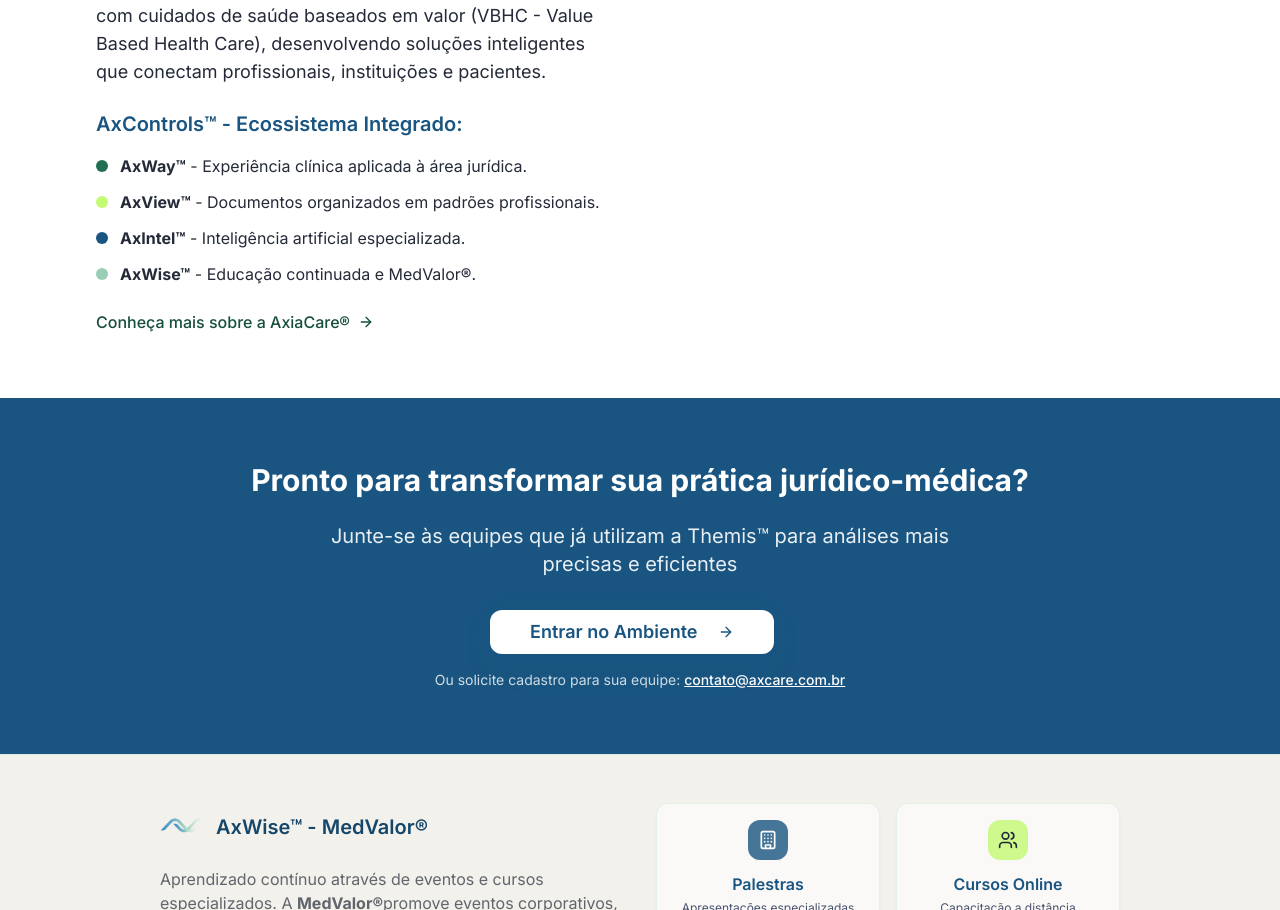
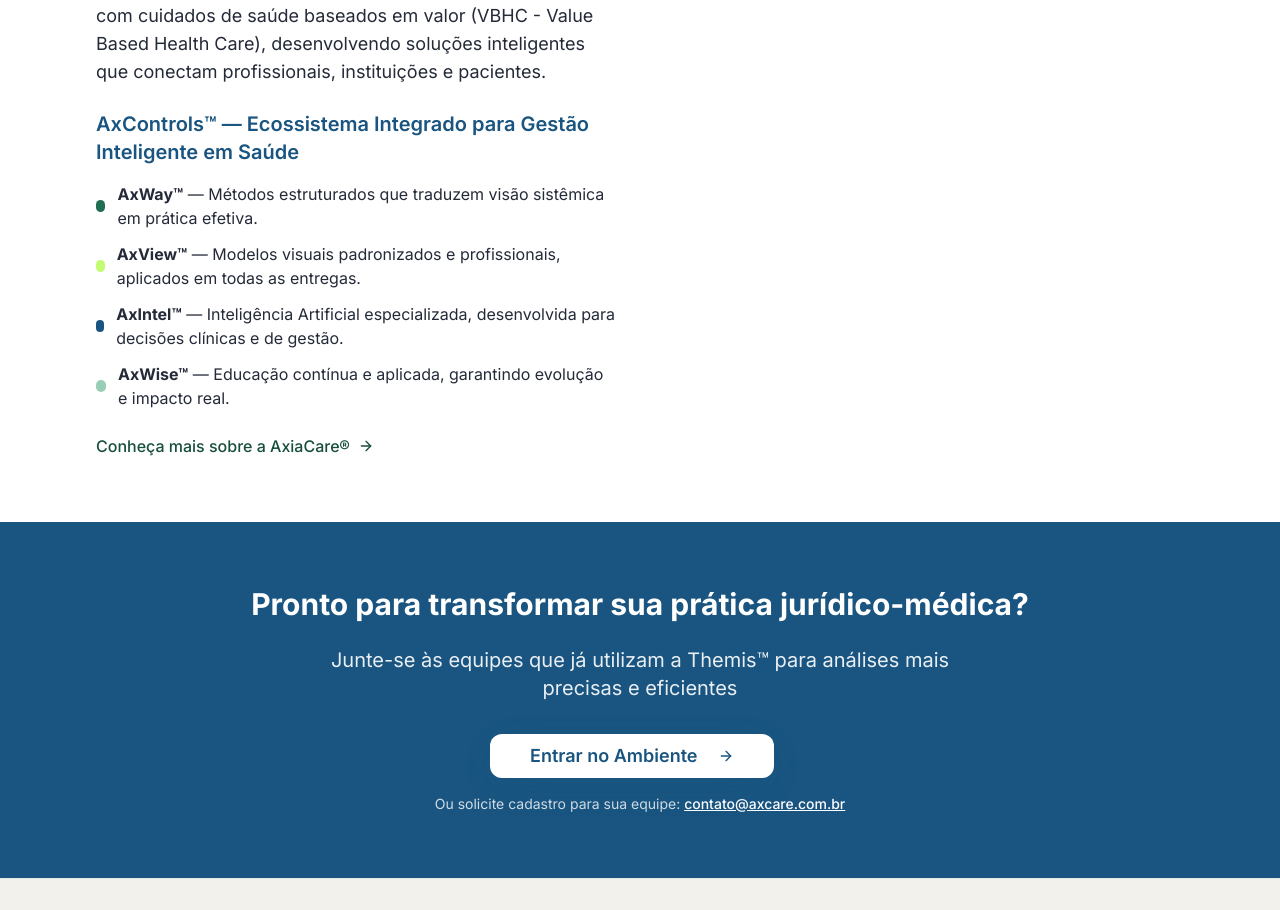
Before and after one commit to axiacare/themis-case-companion, a React (Vite) app: page / in a window 1280 px wide. Shown: the part 2850-3760 px from the top of the page. Built offline with nearby package versions, Linux system fonts and the light colour scheme; a web font is replaced by a local one.

Commit message:
Update AxiaCare ecosystem description

```diff
--- a/src/pages/Index.tsx
+++ b/src/pages/Index.tsx
@@ -332,23 +332,23 @@ const Index = () => {
               </p>
 
               <div className="mb-4 md:mb-6">
-                <h4 className="text-lg md:text-xl font-semibold text-axcontrol-primary mb-3 md:mb-4">AxControls™ - Ecossistema Integrado:</h4>
+                <h4 className="text-lg md:text-xl font-semibold text-axcontrol-primary mb-3 md:mb-4">AxControls™ — Ecossistema Integrado para Gestão Inteligente em Saúde</h4>
                 <div className="space-y-2 md:space-y-3 text-sm md:text-base">
                   <div className="flex items-center space-x-2 md:space-x-3">
                     <div className="w-2.5 h-2.5 md:w-3 md:h-3 bg-axcontrol-accent rounded-full"></div>
-                    <span className="text-axcontrol-dark"><strong>AxWay™</strong> - Experiência clínica aplicada à área jurídica.</span>
+                    <span className="text-axcontrol-dark"><strong>AxWay™</strong> — Métodos estruturados que traduzem visão sistêmica em prática efetiva.</span>
                   </div>
                   <div className="flex items-center space-x-2 md:space-x-3">
                     <div className="w-2.5 h-2.5 md:w-3 md:h-3 bg-axcontrol-secondary-2 rounded-full"></div>
-                    <span className="text-axcontrol-dark"><strong>AxView™</strong> - Documentos organizados em padrões profissionais.</span>
+                    <span className="text-axcontrol-dark"><strong>AxView™</strong> — Modelos visuais padronizados e profissionais, aplicados em todas as entregas.</span>
                   </div>
                   <div className="flex items-center space-x-2 md:space-x-3">
                     <div className="w-2.5 h-2.5 md:w-3 md:h-3 bg-axcontrol-primary rounded-full"></div>
-                    <span className="text-axcontrol-dark"><strong>AxIntel™</strong> - Inteligência artificial especializada.</span>
+                    <span className="text-axcontrol-dark"><strong>AxIntel™</strong> — Inteligência Artificial especializada, desenvolvida para decisões clínicas e de gestão.</span>
                   </div>
                   <div className="flex items-center space-x-2 md:space-x-3">
                     <div className="w-2.5 h-2.5 md:w-3 md:h-3 bg-axcontrol-secondary-1 rounded-full"></div>
-                    <span className="text-axcontrol-dark"><strong>AxWise™</strong> - Educação continuada e MedValor®.</span>
+                    <span className="text-axcontrol-dark"><strong>AxWise™</strong> — Educação contínua e aplicada, garantindo evolução e impacto real.</span>
                   </div>
                 </div>
               </div>
```
